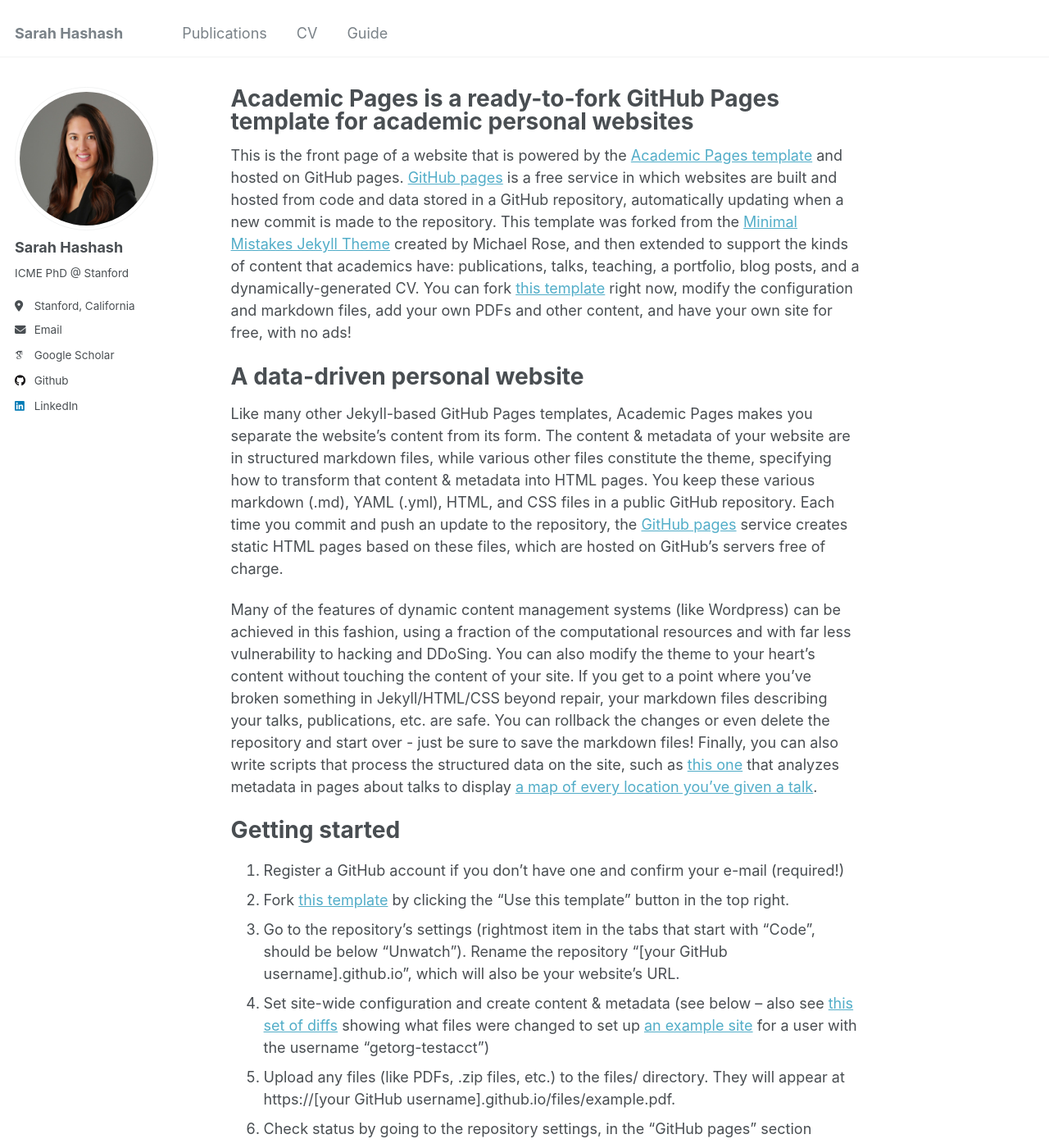
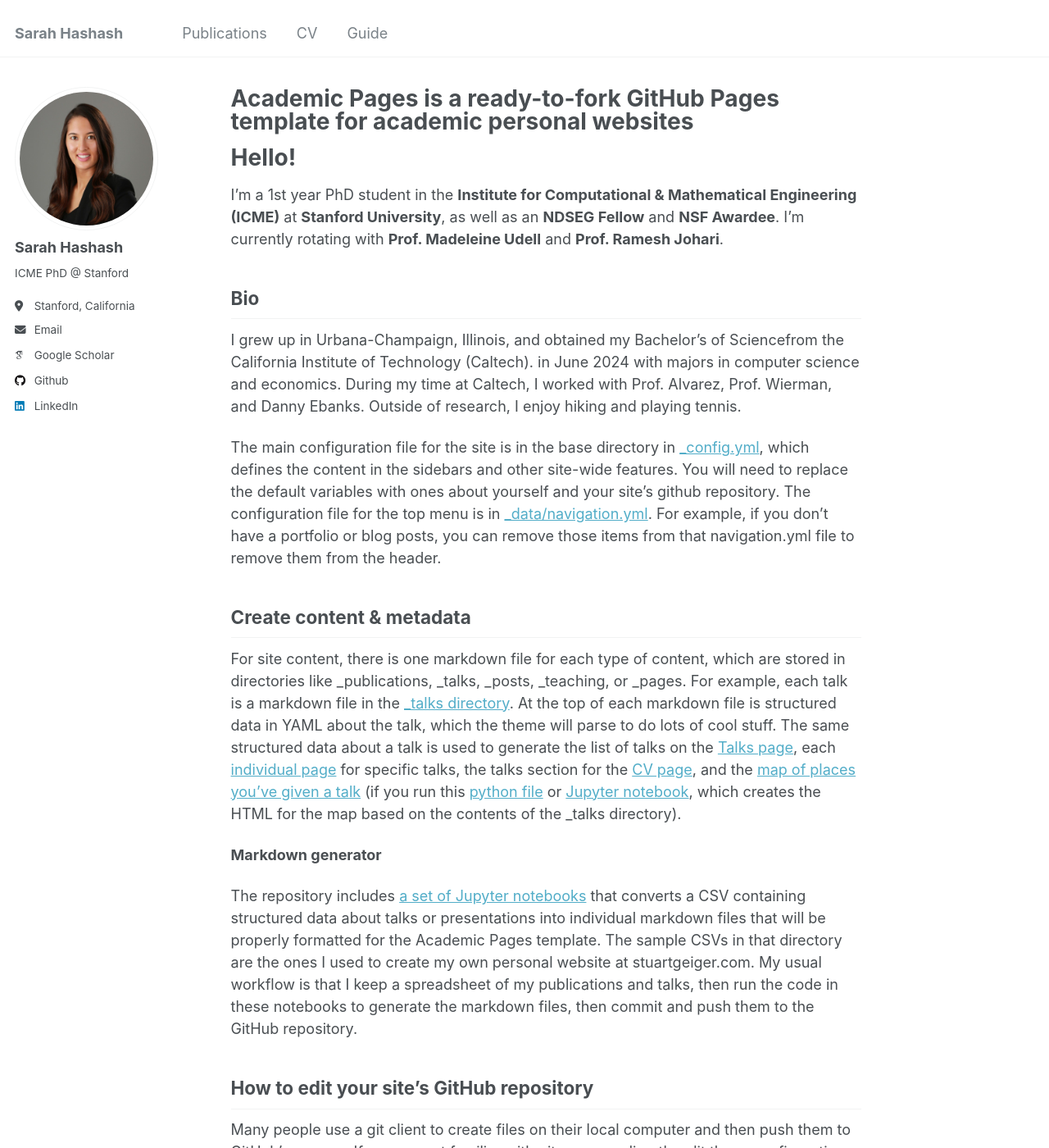
Before and after one commit to s-hashash/sarahhashash, a Jekyll site: the page built from _pages/about.md, in a window 1280 px wide and 1400 px high. Shown: the whole window at 82% size. Built offline with Jekyll 4.4.1, drawn with Linux system fonts in a browser that asks for light colours; some web fonts are replaced; some of the changed text lies outside the part shown.

Commit message:
Update about.md

```diff
--- a/_pages/about.md
+++ b/_pages/about.md
@@ -6,26 +6,14 @@ redirect_from:
   - /about/
   - /about.html
 ---
+# Hello!
 
-This is the front page of a website that is powered by the [Academic Pages template](https://github.com/academicpages/academicpages.github.io) and hosted on GitHub pages. [GitHub pages](https://pages.github.com) is a free service in which websites are built and hosted from code and data stored in a GitHub repository, automatically updating when a new commit is made to the repository. This template was forked from the [Minimal Mistakes Jekyll Theme](https://mmistakes.github.io/minimal-mistakes/) created by Michael Rose, and then extended to support the kinds of content that academics have: publications, talks, teaching, a portfolio, blog posts, and a dynamically-generated CV. You can fork [this template](https://github.com/academicpages/academicpages.github.io) right now, modify the configuration and markdown files, add your own PDFs and other content, and have your own site for free, with no ads!
+I’m a 1st year PhD student in the **Institute for Computational & Mathematical Engineering (ICME)** at **Stanford University**, as well as an **NDSEG Fellow** and **NSF Awardee**. I’m currently rotating with **Prof. Madeleine Udell** and **Prof. Ramesh Johari**.
 
-A data-driven personal website
-======
-Like many other Jekyll-based GitHub Pages templates, Academic Pages makes you separate the website's content from its form. The content & metadata of your website are in structured markdown files, while various other files constitute the theme, specifying how to transform that content & metadata into HTML pages. You keep these various markdown (.md), YAML (.yml), HTML, and CSS files in a public GitHub repository. Each time you commit and push an update to the repository, the [GitHub pages](https://pages.github.com/) service creates static HTML pages based on these files, which are hosted on GitHub's servers free of charge.
+## Bio
 
-Many of the features of dynamic content management systems (like Wordpress) can be achieved in this fashion, using a fraction of the computational resources and with far less vulnerability to hacking and DDoSing. You can also modify the theme to your heart's content without touching the content of your site. If you get to a point where you've broken something in Jekyll/HTML/CSS beyond repair, your markdown files describing your talks, publications, etc. are safe. You can rollback the changes or even delete the repository and start over - just be sure to save the markdown files! Finally, you can also write scripts that process the structured data on the site, such as [this one](https://github.com/academicpages/academicpages.github.io/blob/master/talkmap.ipynb) that analyzes metadata in pages about talks to display [a map of every location you've given a talk](https://academicpages.github.io/talkmap.html).
+I grew up in Urbana-Champaign, Illinois, and obtained my Bachelor’s of Sciencefrom the California Institute of Technology (Caltech). in June 2024 with majors in computer science and economics. During my time at Caltech, I worked with Prof. Alvarez, Prof. Wierman, and Danny Ebanks. Outside of research, I enjoy hiking and playing tennis.
 
-Getting started
-======
-1. Register a GitHub account if you don't have one and confirm your e-mail (required!)
-1. Fork [this template](https://github.com/academicpages/academicpages.github.io) by clicking the "Use this template" button in the top right.
-1. Go to the repository's settings (rightmost item in the tabs that start with "Code", should be below "Unwatch"). Rename the repository "[your GitHub username].github.io", which will also be your website's URL.
-1. Set site-wide configuration and create content & metadata (see below -- also see [this set of diffs](http://archive.is/3TPas) showing what files were changed to set up [an example site](https://getorg-testacct.github.io) for a user with the username "getorg-testacct")
-1. Upload any files (like PDFs, .zip files, etc.) to the files/ directory. They will appear at https://[your GitHub username].github.io/files/example.pdf.
-1. Check status by going to the repository settings, in the "GitHub pages" section
-
-Site-wide configuration
-------
 The main configuration file for the site is in the base directory in [_config.yml](https://github.com/academicpages/academicpages.github.io/blob/master/_config.yml), which defines the content in the sidebars and other site-wide features. You will need to replace the default variables with ones about yourself and your site's github repository. The configuration file for the top menu is in [_data/navigation.yml](https://github.com/academicpages/academicpages.github.io/blob/master/_data/navigation.yml). For example, if you don't have a portfolio or blog posts, you can remove those items from that navigation.yml file to remove them from the header.
 
 Create content & metadata
```
